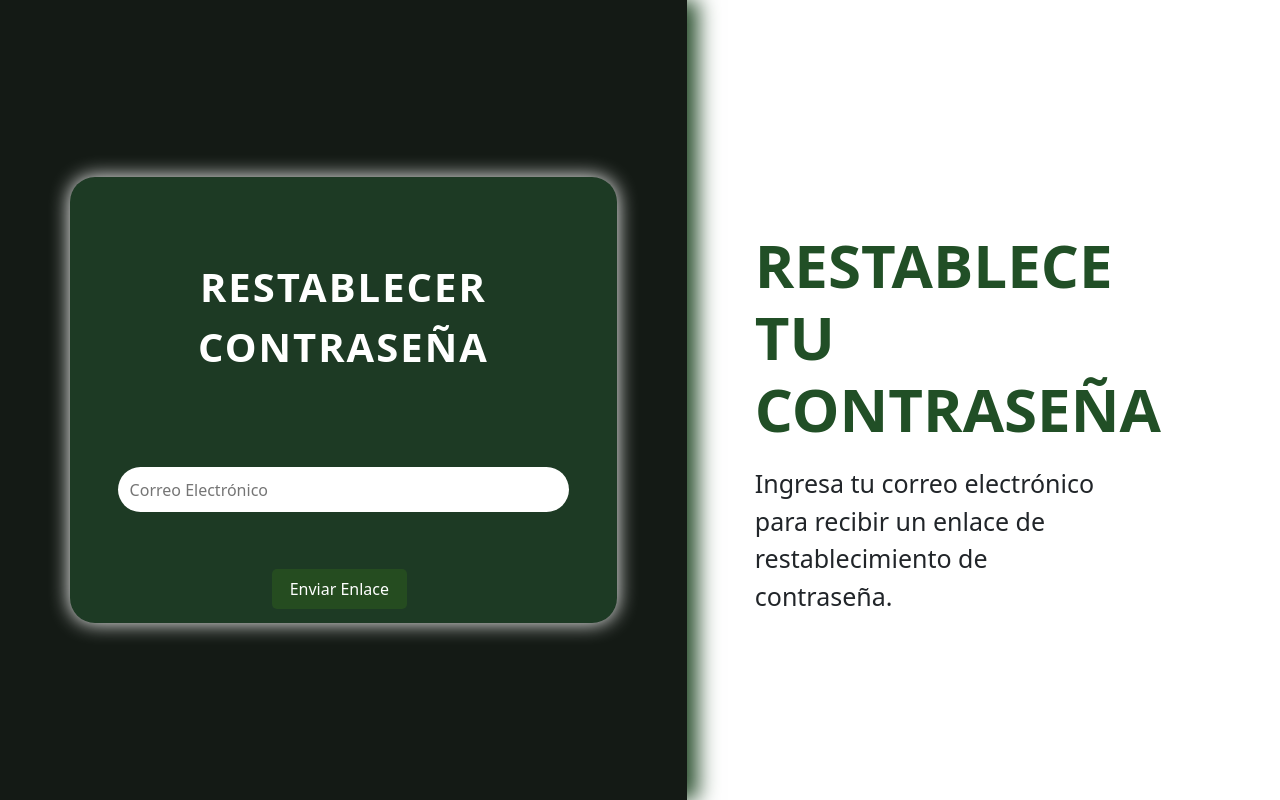
After one commit to ManuelAnony/CentroDesarrollo, a Flask app: a page that uses src/templates/restablecer_contraseña.html in a window 1280 px wide. The commit adds this page. Run offline with Flask 3, Linux system fonts and the light colour scheme; some web fonts are replaced.

Commit message:
Restablecer contraseña funcional
Restablecer contraseña funcional

```diff
--- a/src/app.py
+++ b/src/app.py
@@ -13,7 +13,6 @@ def crear_app():
 
 
         app = Flask(__name__, static_folder='static')
-        app.secret_key = 'your_secret_key'
         # Establecer la directiva X-Frame-Options en DENY
         app.config['X_FRAME_OPTIONS'] = 'DENY'
         app.secret_key = 'u26kWaqy5XWNmdPS2%h%Lvf^uuBh47'
@@ -33,25 +32,77 @@ def crear_app():
             return True
         allowed_domains = ['centrodesarrollo.onrender.com', '127.0.0.1']
 
-        def login_required(func):
-                def wrapper(*args, **kwargs):
-                    allowed_paths = ['/login', '/registroempresa', '/verificacionEmpresa']
-                    if 'email' not in session and request.path not in allowed_paths:
-                        return redirect(url_for('login'))
-                    elif 'email' not in session and request.path == '/' and request.method == 'GET':
-                        return redirect(url_for('login'))
-                    elif 'email' in session:
-                        usuario = con_bd.usuarios.find_one({"email": session['email']})
-                        if not usuario:
-                            return redirect(url_for('login'))
-                        elif not usuario.get("verificado") and request.path != '/verificacionEmpresa':
-                            return redirect(url_for('verificacionEmpresa'))
-                    return func(*args, **kwargs)
-                return wrapper
+
 
         # Esta función generará un código de verificación de 6 dígitos
         def generate_verification_code():
             return ''.join(str(random.randint(0, 9)) for _ in range(6))
+
+        ##Inicio Restablecer contraseña
+        # Función para enviar correo de restablecimiento de contraseña
+        def send_reset_email(to_email, reset_link):
+            smtp_server = "smtp.gmail.com"
+            smtp_port = 587
+            sender_email = "cddta3211@gmail.com"
+            sender_password = "ypix xxef wbmi zqxl"
+
+            msg = MIMEMultipart()
+            msg['From'] = sender_email
+            msg['To'] = to_email
+            msg['Subject'] = "Restablecer Contraseña"
+
+            body = f"Usa el siguiente enlace para restablecer tu contraseña: {reset_link}"
+            msg.attach(MIMEText(body, 'plain'))
+
+            server = smtplib.SMTP(smtp_server, smtp_port)
+            server.starttls()
+            server.login(sender_email, sender_password)
+            server.send_message(msg)
+            server.quit()
+
+        @app.route('/restablecer_contraseña', methods=['GET', 'POST'])
+        def restablecer_contraseña():
+            if request.method == 'POST':
+                email = request.form.get('email')
+                usuario = con_bd.usuarios.find_one({"email": email})
+
+                if usuario:
+                    token = generate_verification_code()
+                    reset_link = url_for('resetear_con_token', token=token, _external=True)
+                    con_bd.tokens.insert_one({"email": email, "token": token})
+                    send_reset_email(email, reset_link)
+                    flash('Se ha enviado un enlace de restablecimiento a tu correo electrónico.', 'info')
+                else:
+                    flash('No se encontró una cuenta con ese correo electrónico.', 'danger')
+
+            return render_template('restablecer_contraseña.html')
+
+        @app.route('/resetear_con_token/<token>', methods=['GET', 'POST'])
+        def resetear_con_token(token):
+            token_doc = con_bd.tokens.find_one({"token": token})
+
+            if not token_doc:
+                flash('Token inválido o caducado.', 'danger')
+                return redirect(url_for('login'))
+
+            if request.method == 'POST':
+                new_password = request.form.get('password')
+                confirm_password = request.form.get('confirmar_password')
+
+                if new_password != confirm_password:
+                    flash('Las contraseñas no coinciden.', 'danger')
+                    return redirect(url_for('resetear_con_token', token=token))
+
+                hashed_password = generate_password_hash(new_password)
+                con_bd.usuarios.update_one({"email": token_doc['email']}, {"$set": {"password": hashed_password}})
+                con_bd.tokens.delete_one({"token": token})
+                flash('Tu contraseña ha sido restablecida exitosamente.', 'success')
+                return redirect(url_for('login'))
+
+            return render_template('resetear_con_token.html', token=token)
+        ##Fin Restablecer contraseña
+
+
 
         # Esta función enviará el correo electrónico con el código de verificación
         def send_verification_email(to_email, verification_code):
@@ -115,7 +166,6 @@ def crear_app():
 
 
         @app.route('/eliminar_usuario/<usuario_id>')
-        @login_required
         def eliminar_usuario(usuario_id):
             if 'email' not in session:
                 return redirect(url_for('login'))
@@ -149,7 +199,6 @@ def crear_app():
 
 
         @app.route('/eliminar_proyecto/<proyecto_id>')
-        @login_required
         def eliminar_proyecto(proyecto_id):
             if 'email' not in session:
                 return redirect(url_for('login'))
@@ -308,7 +357,6 @@ def crear_app():
 
 
         @app.route('/registroEquipo', methods=['GET', 'POST'])
-        @login_required
         def registroEquipo():
             if request.method == 'POST':
                 nombreDesarrollador = request.form.get("nombreDesarrollador")
@@ -370,7 +418,6 @@ def crear_app():
                 return None
 
         @app.route('/dashcompany')
-        @login_required
         def dashcompany():
             if 'email' not in session or con_bd.usuarios.find_one({"email": session['email'], "rol": "Empresa"}) is None:
                 return redirect(url_for('login'))
@@ -397,7 +444,6 @@ def crear_app():
 
 
         @app.route('/enviar_solicitud', methods=['POST'])
-        @login_required
         def enviar_solicitud():
             try:
                 if 'email' not in session or con_bd.usuarios.find_one({"email": session['email'], "rol": "Empresa"}) is None:
@@ -445,7 +491,6 @@ def crear_app():
                 return []
 
         @app.route('/empresas')
-        @login_required
         def ver_empresas():
             if 'email' not in session:
                 return redirect(url_for('login'))
@@ -476,7 +521,6 @@ def crear_app():
                 return []
 
         @app.route('/solicitudes')
-        @login_required
         def ver_solicitudes():
             if 'email' not in session:
                 return redirect(url_for('login'))
@@ -522,7 +566,6 @@ def crear_app():
         @app.route('/')
         @app.route('/index')
         @app.route('/home')
-        @login_required
         def index():
 
             if 'email' not in session:
@@ -545,7 +588,6 @@ def crear_app():
             return render_template('index.html', proyectos=proyectos, usuarios_empresa=usuarios_empresa, solicitudes=solicitudes, desarrolladores=desarrolladores, usuarios_admin=usuarios_admin )
 
         @app.route('/registrar_proyecto', methods=['POST'])
-        @login_required
         def registrar_proyecto():
             if 'email' not in session:
                 return redirect(url_for('login'))
@@ -572,7 +614,6 @@ def crear_app():
                 flash('Proyecto registrado con éxito', 'success')
                 return redirect(url_for('index'))
         @app.route('/crear_actividad', methods=['POST'])
-        @login_required
         def crear_actividad():
             if request.method == 'POST':
                 # Procesa la información del formulario para crear una nueva actividad
@@ -594,7 +635,6 @@ def crear_app():
                 return redirect(url_for('proyecto'))
 
         @app.route('/editar_estado/<proyecto_id>', methods=['GET', 'POST'])
-        @login_required
         def editar_estado(proyecto_id):
             if request.method == 'POST':
                 nuevo_estado = request.form.get("nuevo_estado")
@@ -616,7 +656,6 @@ def crear_app():
 
 
         @app.route('/proyecto')
-        @login_required
         def proyecto():
             if 'email' not in session:
                 return redirect(url_for('login'))
@@ -638,7 +677,6 @@ def crear_app():
 
         # Ruta para el formulario de asignar equipo
         @app.route('/asignar_equipo/<proyecto_id>', methods=['GET', 'POST'])
-        @login_required
         def asignar_equipo(proyecto_id):
             if request.method == 'POST':
                 nombre_equipo = request.form.get("nombre_equipo")
@@ -669,7 +707,6 @@ def crear_app():
             return render_template('asignar_equipo.html', proyecto_id=proyecto_id, usuarios=usuarios)
 
         @app.route('/notificar_equipo/<proyecto_id>', methods=['GET', 'POST'])
-        @login_required
         def notificar_equipo(proyecto_id):
             if 'email' not in session:
                 return redirect(url_for('login'))
@@ -691,7 +728,6 @@ def crear_app():
 
 
         @app.route('/asignar_equipo', methods=['GET'])
-        @login_required
         def mostrar_formulario_asignar_equipo():
             # Obtén la lista de usuarios con el rol "Desarrollador" desde tu base de datos
             usuarios_desarrolladores = con_bd.usuarios.find({"rol": "Desarrollador"})
--- a/src/templates/login.html
+++ b/src/templates/login.html
@@ -32,7 +32,7 @@
                         <button class="button1" type="submit">&nbsp;&nbsp;&nbsp;&nbsp;&nbsp;&nbsp;Login&nbsp;&nbsp;&nbsp;&nbsp;&nbsp;&nbsp;</button>
                         <button class="button2" type="button" onclick="location.href='{{ url_for('registroEmpresa') }}';">Sign Up</button>
                     </div>
-                    <button class="button3">Olvide la contraseña</button>
+                    <button class="button3" type="button" onclick="location.href='{{ url_for('restablecer_contraseña') }}';">Olvidé la contraseña</button>
                 </form>
             </div>
         </div>
@@ -59,7 +59,6 @@
         </div>
     </div>
 
-    <script src="" async defer></script>
     <script src="https://cdn.jsdelivr.net/npm/bootstrap@5.3.3/dist/js/bootstrap.bundle.min.js" integrity="sha384-YvpcrYf0tY3lHB60NNkmXc5s9fDVZLESaAA55NDzOxhy9GkcIdslK1eN7N6jIeHz" crossorigin="anonymous"></script>
 </body>
 </html>
--- /dev/null
+++ b/src/templates/restablecer_contraseña.html
@@ -0,0 +1,50 @@
+<!DOCTYPE html>
+<html>
+  <head>
+    <meta charset="utf-8" />
+    <meta http-equiv="X-UA-Compatible" content="IE=edge" />
+    <title>Restablecer Contraseña</title>
+    <meta name="description" content="" />
+    <meta name="viewport" content="width=device-width, initial-scale=1" />
+    <link rel="stylesheet" href="{{ url_for('static', filename='css/normalise.css') }}" />
+    <link rel="stylesheet" href="{{ url_for('static', filename='css/login.css') }}" />
+    <link href="https://cdn.jsdelivr.net/npm/bootstrap@5.3.3/dist/css/bootstrap.min.css" rel="stylesheet" integrity="sha384-QWTKZyjpPEjISv5WaRU9OFeRpok6YctnYmDr5pNlyT2bRjXh0JMhjY6hW+ALEwIH" crossorigin="anonymous" />
+  </head>
+  <body>
+    <div class="container-left">
+      <div class="centered-object">
+        <div class="card2">
+          <form class="form" method="POST" action="{{ url_for('restablecer_contraseña') }}">
+            <p id="heading">Restablecer Contraseña</p>
+            <div class="field">
+              <input type="email" class="input-field" placeholder="Correo Electrónico" autocomplete="off" id="email" name="email" required />
+            </div>
+            <div class="btn">
+              <button class="button1" type="submit">Enviar Enlace</button>
+            </div>
+          </form>
+        </div>
+      </div>
+    </div>
+
+    <div class="container-right m-5">
+      <div class="textInformation col">
+        <h1>Restablece tu Contraseña</h1>
+        <p>Ingresa tu correo electrónico para recibir un enlace de restablecimiento de contraseña.</p>
+      </div>
+
+      <div class="animation position-relative top-100">
+        <div class="cube"><img src="{{url_for('static', filename='images/icons/b.png')}}" alt=""></div>
+        <div class="cube"><img src="{{url_for('static', filename='images/icons/c.png')}}" alt=""></div>
+        <div class="cube"><img src="{{url_for('static', filename='images/icons/h.png')}}" alt=""></div>
+        <div class="cube"><img src="{{url_for('static', filename='images/icons/j.png')}}" alt=""></div>
+        <div class="cube"><img src="{{url_for('static', filename='images/icons/m.png')}}" alt=""></div>
+        <div class="cube"><img src="{{url_for('static', filename='images/icons/p.png')}}" alt=""></div>
+        <div class="cube"><img src="{{url_for('static', filename='images/icons/s.png')}}" alt=""></div>
+      </div>
+    </div>
+
+    <script src="" async defer></script>
+    <script src="https://cdn.jsdelivr.net/npm/bootstrap@5.3.3/dist/js/bootstrap.bundle.min.js" integrity="sha384-YvpcrYf0tY3lHB60NNkmXc5s9fDVZLESaAA55NDzOxhy9GkcIdslK1eN7N6jIeHz" crossorigin="anonymous"></script>
+  </body>
+</html>
```
Also changed, not shown: src/templates/resetear_con_token.html (added, +53 -0 lines).
